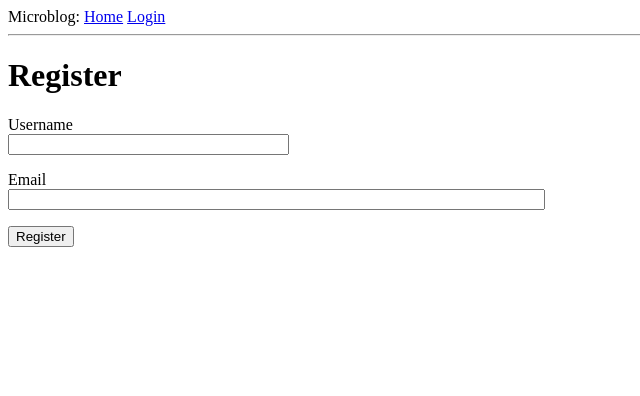
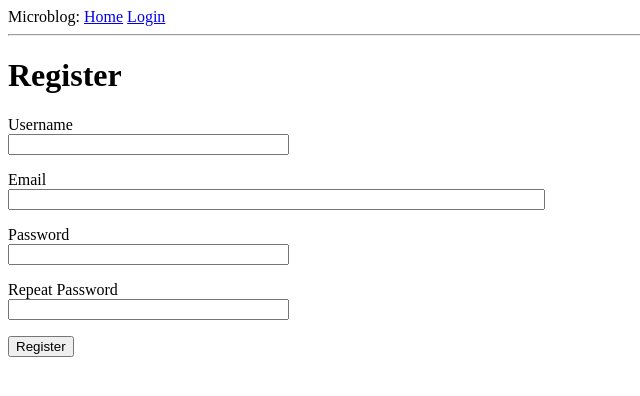
Before and after one commit to sdGuille/microblog, a Flask app: page /register in a window 1280 px wide. Shown: the top 396 px of the page, without its empty margins (0-640 px from the left). Run offline with Flask 2, Linux system fonts and the light colour scheme.

Commit message:
Update register.html

```diff
--- a/app/templates/register.html
+++ b/app/templates/register.html
@@ -10,7 +10,6 @@
             {% for error in form.username.errors %}
             <span style="color: red;">[{{ error }}]</span>
             {% endfor %}
-
         </p>
         <p>
             {{ form.email.label }}<br>
@@ -19,6 +18,20 @@
             <span style="color: red;">[{{ error }}]</span>
             {% endfor %}
         </p>
+        <p>
+            {{ form.password.label }}<br>
+            {{ form.password(size=32) }}<br>
+            {% for error in form.password.errors %}
+            <span style="color: red;">[{{ error }}]</span>
+            {% endfor %}
+        </p>
+        <p>
+            {{ form.password2.label }}<br>
+            {{ form.password2(size=32) }}<br>
+            {% for error in form.password2.errors %}
+            <span style="color: red;">[{{ error }}]</span>
+            {% endfor %}
+        </p>
         <p>{{ form.submit() }}</p>
     </form>
 {% endblock %}
```
